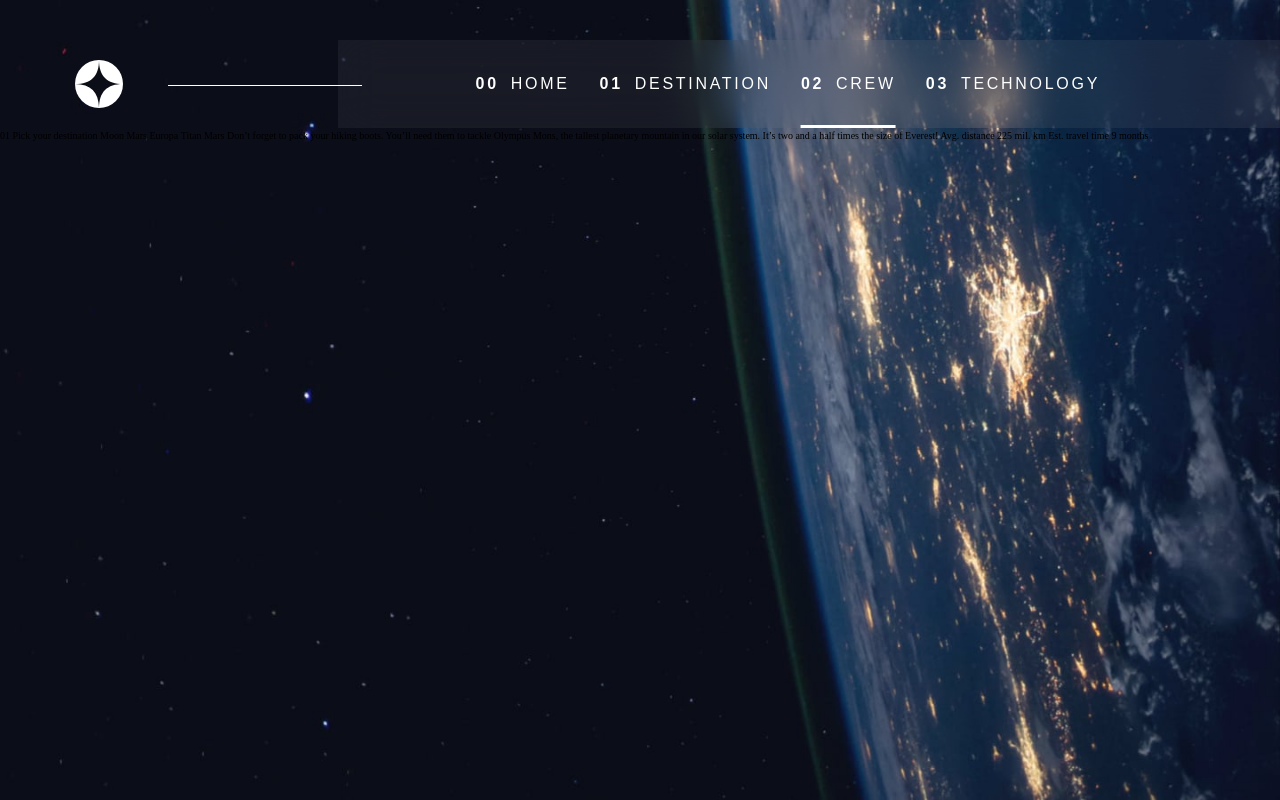
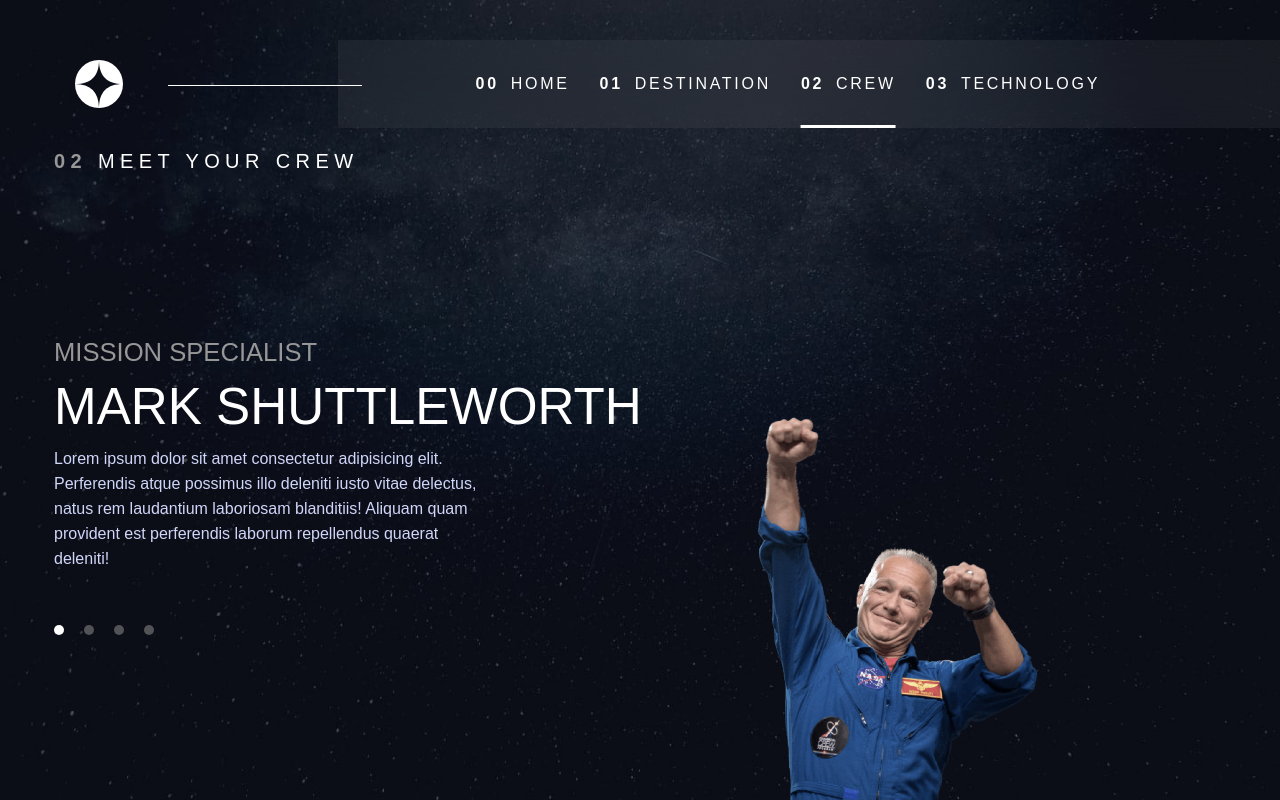
Before and after one commit to Xandreyyy/fmentor-solution2-mobilefirst, a website: page html/crew.html in a window 1280 px wide. Drawn offline with Linux system fonts and the light colour scheme.

Commit message:
crew.html structured and responsive

```diff
--- a/html/crew.html
+++ b/html/crew.html
@@ -7,34 +7,40 @@
   <link rel="icon" type="image/png" sizes="32x32" href="./assets/favicon-32x32.png">
   <link rel="stylesheet" href="../build/crewStyle.css">
   <script defer src="../src/components/header.js"></script>
+  <script defer src="../js/crew.js"></script>
 
   <title>Frontend Mentor | Space tourism website</title>
 </head>
 <body>
-  <style>
-    body{
-      background-color: #ccc;
-    }
-  </style>
   <custom-header></custom-header>
-
-  01 Pick your destination
-
-  Moon
-  Mars
-  Europa
-  Titan
-
-  Mars
-
-  Don’t forget to pack your hiking boots. You’ll need them to tackle Olympus Mons,
-  the tallest planetary mountain in our solar system. It’s two and a half times
-  the size of Everest!
-
-  Avg. distance
-  225 mil. km
-
-  Est. travel time
-  9 months
+  <div class="container">
+    <h2 class="secondary-title"><span class="index-text">02 </span>MEET YOUR CREW</h2>
+    <main>
+      <div class="crew-section">
+        <div class="inner-crew">
+          <section class="crew-summary">
+            <h3 class="tertiary-title" id="crewRole">MISSION SPECIALIST</h3>
+            <h1 class="primary-title big-title" id="crewName">MARK SHUTTLEWORTH</h1>
+            <p class="p-text" id="crewDesc">
+              Lorem ipsum dolor sit amet consectetur adipisicing elit. Perferendis atque possimus illo deleniti
+              iusto vitae delectus, natus rem laudantium laboriosam blanditiis! Aliquam quam provident est
+              perferendis laborum repellendus quaerat deleniti!
+            </p>
+          </section>
+          <nav>
+            <ul class="crew-menu">
+              <li><button class="menu-item" data-crew="Commander"></button></li>
+              <li><button class="menu-item" data-crew="Mission Specialist"></button></li>
+              <li><button class="menu-item" data-crew="Pilot"></button></li>
+              <li><button class="menu-item" data-crew="Flight Engineer"></button></li>
+            </ul>
+          </nav>
+        </div>
+      </div>
+      <div class="about-crew">
+        <img id="crewImg" src="../assets/crew/image-douglas-hurley.png" alt="My crew">
+      </div>
+    </main>
+  </div>
 </body>
 </html>
--- /dev/null
+++ b/js/crew.js
@@ -0,0 +1,20 @@
+const liElements = document.querySelectorAll(".crew-menu .menu-item")
+const commanderItem = document.querySelectorAll(".crew-menu .menu-item")[0]
+
+let activeElement
+
+document.addEventListener("DOMContentLoaded", ()=>{
+    activeElement = commanderItem
+    activeElement.classList.add("active")
+    return activeElement
+})
+
+liElements.forEach(el => {
+    el.addEventListener("click", ()=>{
+        if(el !== activeElement){
+            activeElement.classList.remove("active")
+        }
+        activeElement = el
+        activeElement.classList.add("active")
+    })
+})
--- a/js/destination.js
+++ b/js/destination.js
@@ -17,7 +17,7 @@ document.addEventListener("DOMContentLoaded", ()=>{
 
 fetch("../data.json")
     .then(response => {
-        response.json()
+        return response.json()
     .then(jsonFile =>{
         return jsonFile.destinations
     })
@@ -31,13 +31,13 @@ fetch("../data.json")
                 travel: el.travel
             }
         })
-        return arrDestinations
     })
 })
 
 liElements.forEach(el => {
     el.addEventListener("click", ()=>{
         let dataValue = el.dataset.planet
+
         arrDestinations.forEach(obj => {
           if(obj.name === dataValue){
             displayHTML(obj.name, obj.bg, obj.desc, obj.distance, obj.travel)
--- a/src/crew.scss
+++ b/src/crew.scss
@@ -6,23 +6,214 @@ html{
 }
 
 body{
-    background-image: variables.$homebgMobile;
+    background-image: variables.$destinationbgMobile;
     background-size: cover;
     background-repeat: no-repeat;
+    background-position: center center;
+    min-height: 100vh;
+    display: grid;
+    grid-template-rows: min-content 1fr;
+    row-gap: 2rem;
+}
+
+.container{
+    margin: 0px auto;
+    max-width: 1440px;
+    padding: 0rem 2.4rem;
+    width: 100%;
+}
+
+.primary-title{
+    color: variables.$secondaryColor;
+    font-family: variables.$primaryFF;
+    font-size: clamp(1.4rem, 2vw, 2rem);
+    font-weight: normal;
+}
+
+.secondary-title{
+    color: variables.$primaryColor;
+    font-family: variables.$secondaryFF;
+    font-size: clamp(1.4rem, 2vw, 2rem);
+    font-weight: normal;
+    letter-spacing: 0.27em;
+}
+
+.tertiary-title{
+    color: variables.$tertiaryColor;
+    font-family: variables.$primaryFF;
+    font-size: clamp(1.6rem, 2vw, 3rem);
+    font-weight: lighter;
+}
+
+.index-text{
+    color: variables.$tertiaryColor;
+    font-family: variables.$secondaryFF;
+    font-size: clamp(1.4rem, 2vw, 2rem);
+    font-weight: bold;
+    letter-spacing: 0.27em;
+}
+
+.big-title{
+    font-size: clamp(3rem, 4vw, 6rem);
+}
+
+.p-text{
+    color: variables.$primaryColor;
+    font-family: variables.$secondaryFF;
+    font-size: clamp(1.5rem, 2vw, 1.6rem);
+    line-height: 2.5rem;
+    text-align: center;
+}
+
+div.container{
+    display: grid;
+    grid-template-columns: minmax(0em, 3em) 1fr minmax(0em, 3em);
+    grid-template-rows: min-content 1fr;
+    row-gap: 4em;
+}
+
+div.container h2{
+    text-align: center;
+    color: variables.$secondaryColor;
+    grid-column: 2;
+    grid-row: 1;
+}
+
+main{
+    display: grid;
+    grid-row: 2;
+    grid-column: 2;
+    .crew-section{
+        order: 2;
+    }
+    .inner-crew{
+        display: grid;
+        nav{
+            order: 1;
+            margin: 3rem 0rem;
+        }
+        .crew-summary{
+            order: 2;
+        }
+    }
+    .about-crew{
+        display: grid;
+        border-bottom: 1px variables.$secondaryColor solid;
+        order: 1;
+        #crewImg{
+            justify-self: center;
+            align-self: flex-end;
+            max-width: 60%;
+        }
+    }
+}
+
+.crew-summary{
+    padding-bottom: 2em;
+    text-align: center;
+    h1{
+        padding: 0.2em 0em;
+        text-transform: uppercase;
+    }
+}
+
+nav .crew-menu{
+    display: flex;
+    justify-content: center;
+    column-gap: 2em;
+    list-style: none;
+    .menu-item{
+        aspect-ratio: 1;
+        background-color: rgba(variables.$tertiaryColor, 0.5);
+        border: none;
+        border-radius: 100%;
+        cursor: pointer;
+        padding: 0.5rem;
+        transition: 0.2s;
+        &:hover{
+            background-color: variables.$tertiaryColor;
+        }
+        &.active{
+            background-color: variables.$secondaryColor;
+        }
+    }
 }
 
 @media screen and (min-width: 600px){
     body{
-        background-image: variables.$homebgTablet;
+        background-image: variables.$destinationbgTablet;
         background-size: cover;
         background-repeat: no-repeat;
+    }
+    main{
+        grid-template-columns: minmax(0%, 1fr) minmax(0%, 80%) minmax(0%, 1fr);
+        row-gap: 2em;
+        .crew-section{
+            order: 1;
+            grid-column: 2;
+            nav{
+                margin: 0rem;;
+                margin-top: 3rem;
+                order: 2;
+            }
+        }
+        .about-crew{
+            border-bottom: none;
+            grid-column: 2;
+        }
+    }
+    div.container h2{
+        text-align: start;
+    }
+    .crew-summary{
+        padding-bottom: 2em;
+        text-align: center;
+        .p-text{
+            max-width: 100%;
+        }
     }
 }
 
 @media screen and (min-width: 992px) {
     body{
-        background-image: variables.$homebgDesktop;
+        background-image: variables.$destinationbgDesktop;
         background-size: cover;
         background-repeat: no-repeat;
     }
+    div.container{
+        row-gap: 0em;
+    }
+
+    main{
+        grid-template-columns: minmax(min-content, 60%) minmax(min-content, 40%);
+        .crew-section{
+            display: grid;
+            align-items: center;
+            grid-column: 1;
+        }
+        .about-crew{
+            align-self: self-end;
+            justify-content: start;
+            grid-column: 2;
+            #crewImg{
+                justify-self: start;
+                align-self: flex-end;
+                width: 70%;
+            }
+        }
+    }
+    nav{
+        justify-self: start;
+        align-self: start;
+    }
+    .crew-summary{
+        max-width: 86%;
+        h1, h3{
+            text-align: initial;
+        }
+        .p-text{
+            max-width: 70%;
+            text-align: start;
+        }
+    }
 }
--- a/src/destination.scss
+++ b/src/destination.scss
@@ -34,7 +34,7 @@ body{
     letter-spacing: 0.27em;
 }
 
-.tertiary-title{
+.index-text{
     color: variables.$tertiaryColor;
     font-family: variables.$secondaryFF;
     font-size: clamp(1.4rem, 2vw, 2rem);
--- a/src/index.scss
+++ b/src/index.scss
@@ -79,13 +79,13 @@ main{
         display: inline-flex;
         align-items: center;
         justify-content: center;
-        padding: 0em 5em;
+        padding: 3em;
         position: relative;
         z-index: 1;
         #buttonTitle{
             color: #0B0D17;
             font-family: variables.$primaryFF;
-            font-size: clamp(1.8rem, 2.7vw, 2.2rem);
+            font-size: clamp(1.5rem, 2.7vw, 2.2rem);
             font-weight: lighter;
             letter-spacing: 0.125em;
         }
```
Also changed, not shown: html/destination.html (+1 -1 lines), index.html (+2 -2 lines), build/crewStyle.css, build/destinationStyle.css, build/style.css, 2 other files.
